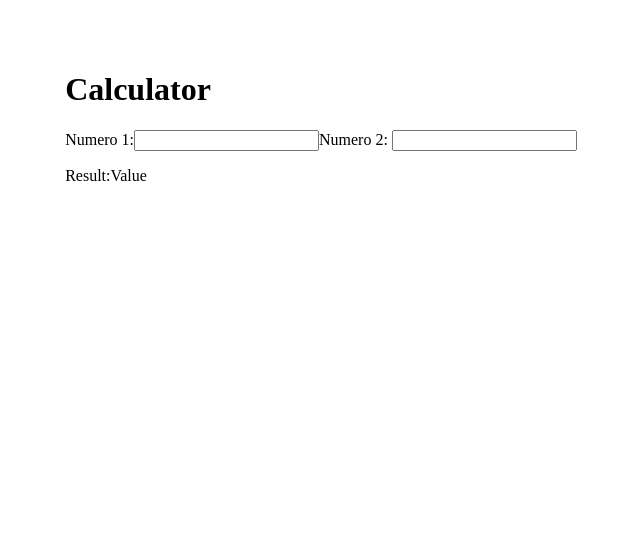
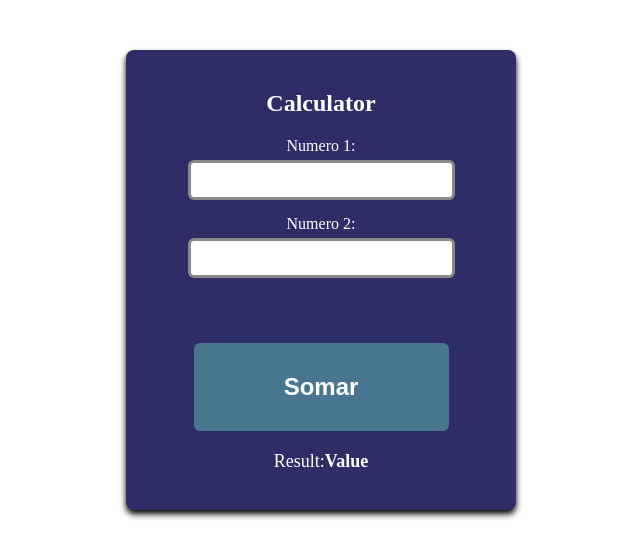
Before and after one commit to joaovictorssl2008-source/Angular-Tests, an Angular app: page / in a window 1280 px wide. Shown: the top 558 px of the page, without its empty margins (319-959 px from the left). Built offline with nearby package versions, Linux system fonts and the light colour scheme.

Commit message:
calculator]

```diff
--- a/src/app/app.scss
+++ b/src/app/app.scss
@@ -0,0 +1,4 @@
+body{
+    background-color: #000000;
+    margin: 0;
+}
--- a/src/app/calculator/calculator.html
+++ b/src/app/calculator/calculator.html
@@ -2,17 +2,19 @@
     <div class='container'>
         <div class='form-box'>
             <form>
-                <h1>Calculator</h1>
+                <h2>Calculator</h2>
                 <label for="numero1">Numero 1:</label>
                 <input type="number" id="numero1" name="numero1"/>
 
-                <label for="numero2">Numero 2:
+                <label for="numero2">Numero 2:</label>
                 <input type="number" name="numero2" id="numero2"/>
-                </label>
+
+                <button type="button" id="sumar"><h2>Somar</h2></button>
                 <div class="result-display">
                     <p>Result:<span id="result">Value</span></p>
 
                 </div>
+
             </form>
         </div>
 </div>
--- a/src/app/calculator/calculator.scss
+++ b/src/app/calculator/calculator.scss
@@ -1,9 +1,10 @@
 body {
     margin: 0;
-    font-family: Arial, Helvetica, sans-serif;
+    font-family: Impact, Haettenschweiler, 'Arial Narrow Bold', sans-serif ;
     display:flex;
     justify-content: center;
     align-items: center;
+    background-color: #1a1a1a;
 }
 
 .container {
@@ -15,3 +16,59 @@ body {
     margin-top: 50px;
 
 }
+
+.form-box{
+    background-color: #2e2d68;
+    border-radius:8px;
+    box-shadow: 0 4px 6px #000;
+    padding: 20px;
+    text-align: center;
+    width: 350px;
+}
+
+h2 {
+    margin-bottom: 20px;
+    color: #ffff;
+}
+
+label {
+    display: block;
+    margin-bottom: 5px;
+    color: #ffff;
+}
+
+input[type="number"] {
+    margin-bottom: 15px;
+    padding: 8px;
+    width: 70%;
+    border: 3px solid #8a8a8a;
+    border-radius: 6px;
+    font-size: 16px;
+
+}
+
+button {
+    margin-top: 50px;
+    width:255px;
+    padding:10px;
+    background-color:#48758f;
+    color:#fff;
+    border:none;
+    border-radius:6px;
+    font-size:16px;
+    cursor:pointer;
+}
+button:hover {
+    background-color:#54a0cc;
+}
+
+.result-display {
+    margin-top: 20px;
+    color: #ffff;
+    font-size: 18px;
+}
+
+#result {
+    font-weight: bold;
+    color: #ffff;
+}
```
